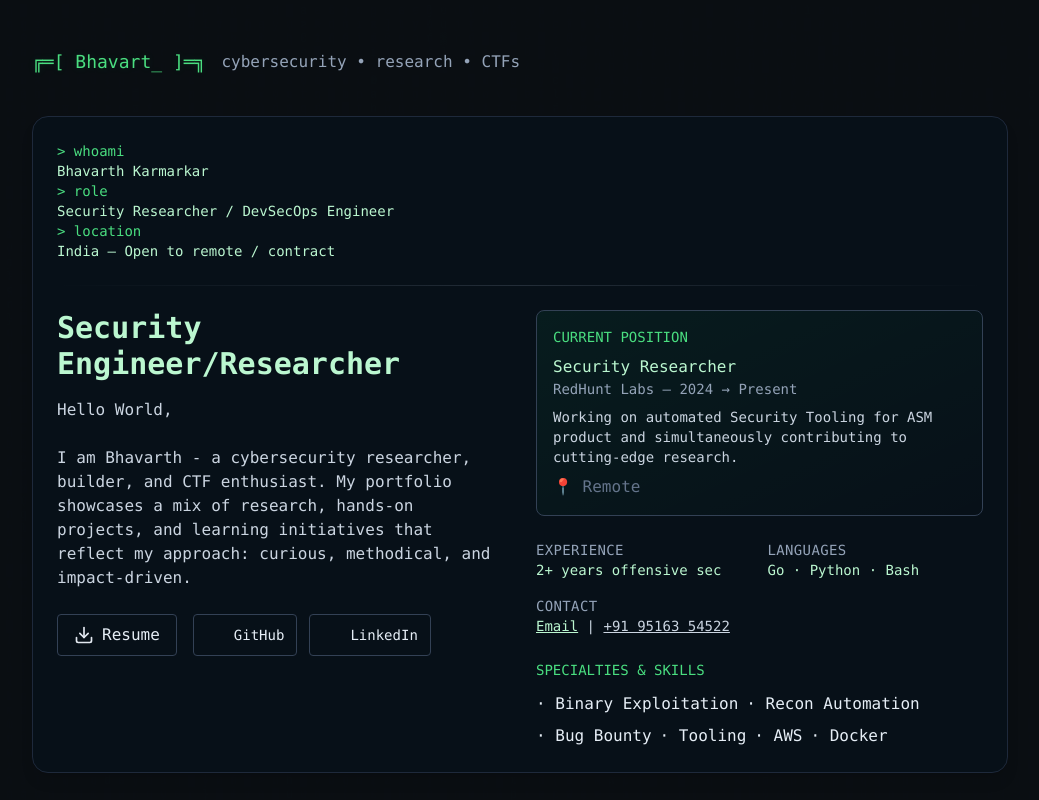
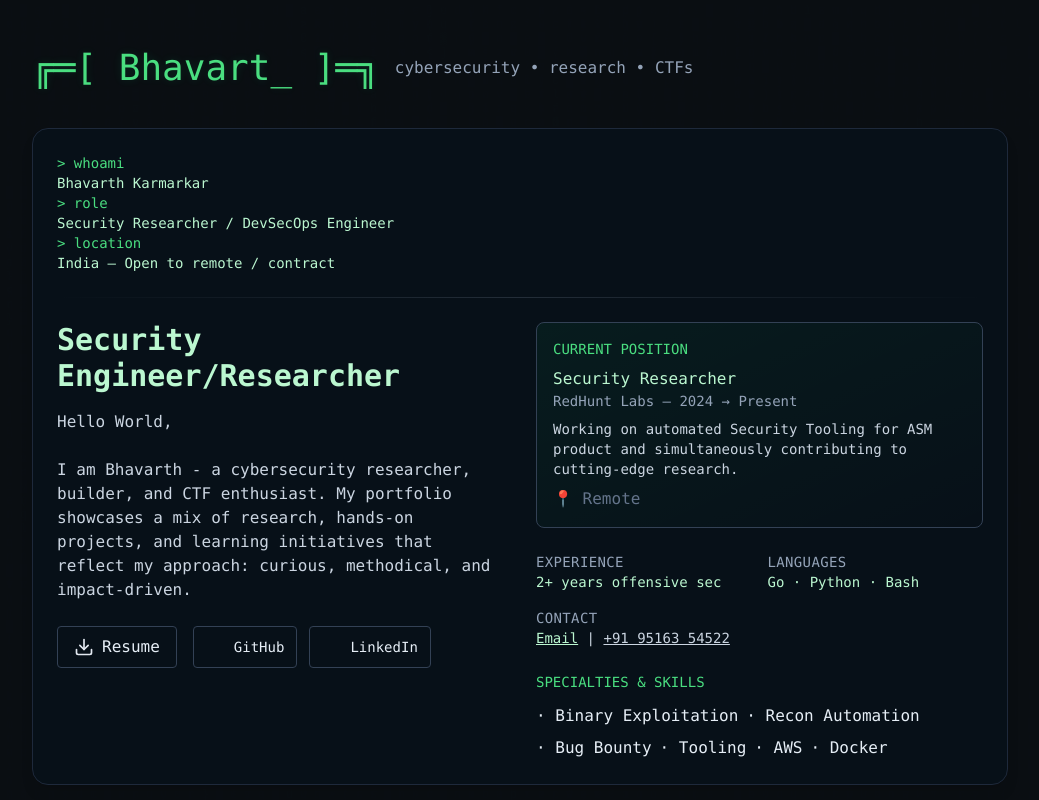
Before and after one commit to JA3G3R/ja3g3r.github.io, a plain HTML site: page index.html in a window 1280 px wide. Shown: the top 800 px of the page, without its empty margins (120-1159 px from the left). Drawn offline with nearby package versions, Linux system fonts and the light colour scheme; some icons are missing.

Commit message:
Positioned the header

```diff
--- a/index.html
+++ b/index.html
@@ -178,12 +178,15 @@
 
     <main class="max-w-5xl mx-auto main-container px-6 py-12">
         <!-- Header -->
-        <header class="flex items-center justify-between mb-10">
-            <div class="header-content flex items-center gap-4">
-                <div class="mono text-green-400 text-lg glow">
+        <header
+            class="flex flex-col sm:flex-row items-center sm:items-start justify-center sm:justify-between mb-10 text-center sm:text-left">
+            <div class="header-content flex flex-col sm:flex-row items-center gap-4">
+                <div class="mono text-green-400 text-2xl sm:text-3xl md:text-4xl glow">
                     ╔═[ <span id="name-toggle">Bhavarth</span> ]═╗
                 </div>
-                <div class="text-slate-400 text-sm sm:text-base">cybersecurity • research • CTFs</div>
+                <div class="text-slate-400 text-sm sm:text-base">
+                    cybersecurity • research • CTFs
+                </div>
             </div>
         </header>
         <!-- Consolidated Introduction Section -->
```
